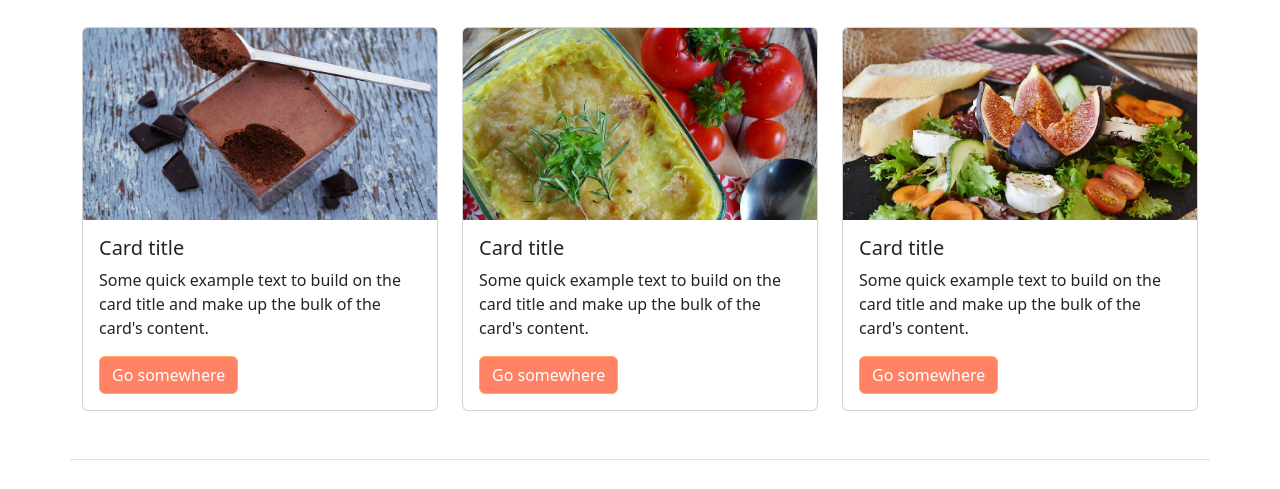
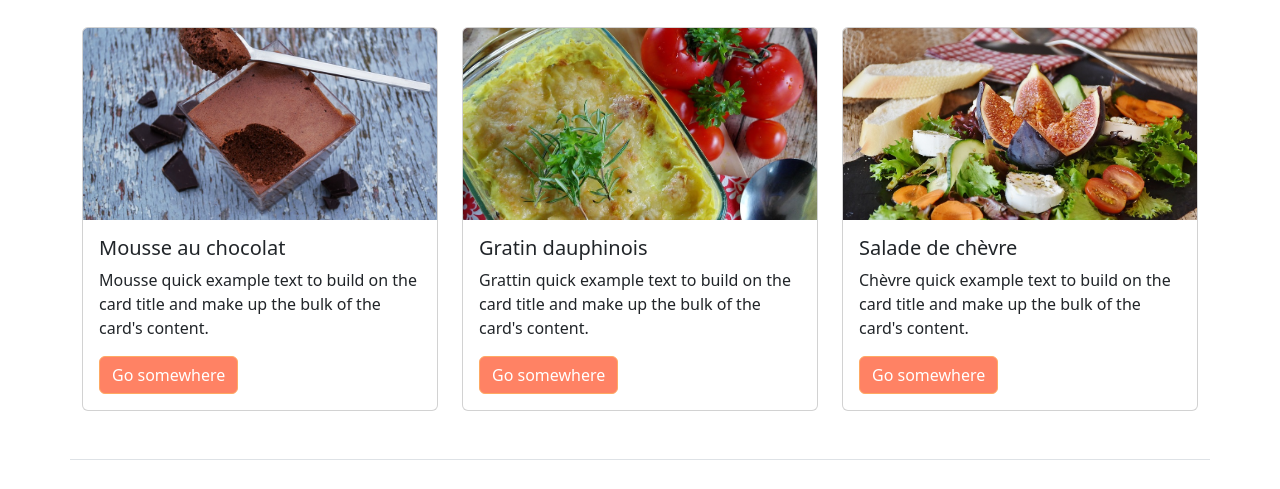
Before and after one commit to mohamedDVP/cuisinea, a PHP site: page / in a window 1280 px wide. Shown: the part 496-985 px from the top of the page. Run offline with PHP 8.4, Linux system fonts and the light colour scheme.

Commit message:
découpage pages

```diff
--- a/index.php
+++ b/index.php
@@ -1,36 +1,28 @@
-<!DOCTYPE html>
-<html lang="en">
-<head>
-    <meta charset="UTF-8">
-    <meta name="viewport" content="width=device-width, initial-scale=1.0">
-    <link href="https://cdn.jsdelivr.net/npm/bootstrap@5.3.2/dist/css/bootstrap.min.css" rel="stylesheet" integrity="sha384-T3c6CoIi6uLrA9TneNEoa7RxnatzjcDSCmG1MXxSR1GAsXEV/Dwwykc2MPK8M2HN" crossorigin="anonymous">
-    <link rel="stylesheet" href="assets/css/override-bootstrap.css">
-    <link rel="stylesheet" href="assets/css/style.css">
-    <script src="https://cdn.jsdelivr.net/npm/bootstrap@5.3.2/dist/js/bootstrap.bundle.min.js" integrity="sha384-C6RzsynM9kWDrMNeT87bh95OGNyZPhcTNXj1NW7RuBCsyN/o0jlpcV8Qyq46cDfL" crossorigin="anonymous"></script>
-    <title>Document</title>
-</head>
-<body>
-<div class="container">
-    <header class="d-flex flex-wrap align-items-center justify-content-center justify-content-md-between py-3 mb-4 border-bottom">
-      <div class="col-md-3 mb-2 mb-md-0">
-        <a href="index.php" class="d-inline-flex link-body-emphasis text-decoration-none">
-            <img src="assets/images/logo-cuisinea-horizontal.jpg" alt="Logo Cuisinea" width="250">
-        </a>
-      </div>
+<?php
+  require_once( 'templates/header.php');
+  define('_RECIPES_IMG_PATH_', 'uploads/recipes/');
 
-      <ul class="nav col-12 col-md-auto mb-2 justify-content-center mb-md-0">
-        <li><a href="#" class="nav-link px-2 link-secondary">Home</a></li>
-        <li><a href="#" class="nav-link px-2">Features</a></li>
-        <li><a href="#" class="nav-link px-2">Pricing</a></li>
-        <li><a href="#" class="nav-link px-2">FAQs</a></li>
-        <li><a href="#" class="nav-link px-2">About</a></li>
-      </ul>
+  $recipies = [
+        [
+          'title' => 'Mousse au chocolat',
+          'image' => '1-chocolate-au-mousse.jpg',
+          'description' => 'Mousse quick example text to build on the card title and make up the bulk of the card\'s content.'
+        ],
+        [
+          'title' => 'Gratin dauphinois',
+          'image' => '2-gratin-dauphinois.jpg',
+          'description' => 'Grattin quick example text to build on the card title and make up the bulk of the card\'s content.'
+        ],
+        [
+          'title' => 'Salade de chèvre',
+          'image' => '3-salade.jpg',
+          'description' => 'Chèvre quick example text to build on the card title and make up the bulk of the card\'s content.'
+        ]
+      ];
+?>
 
-      <div class="col-md-3 text-end">
-        <button type="button" class="btn btn-outline-primary me-2">Login</button>
-        <button type="button" class="btn btn-primary">Sign-up</button>
-      </div>
-    </header>
+
+
 
 
 
@@ -49,93 +41,19 @@
 
 
     <div class="row">
+      <?php foreach ($recipies as $recipe) {?>
         <div class="col-md-4">
             <div class="card">
-                <img src="uploads/recipes/1-chocolate-au-mousse.jpg" class="card-img-top" alt="...">
+                <img src="<?= _RECIPES_IMG_PATH_.$recipe["image"];?>" class="card-img-top" alt="...">
                 <div class="card-body">
-                    <h5 class="card-title">Card title</h5>
-                    <p class="card-text">Some quick example text to build on the card title and make up the bulk of the card's content.</p>
+                    <h5 class="card-title"><?= $recipe["title"];?></h5>
+                    <p class="card-text"><?= $recipe["description"];?></p>
                     <a href="#" class="btn btn-primary">Go somewhere</a>
                 </div>
             </div>
         </div>
-
-        <div class="col-md-4">
-            <div class="card">
-                <img src="uploads/recipes/2-gratin-dauphinois.jpg" class="card-img-top" alt="...">
-                <div class="card-body">
-                    <h5 class="card-title">Card title</h5>
-                    <p class="card-text">Some quick example text to build on the card title and make up the bulk of the card's content.</p>
-                    <a href="#" class="btn btn-primary">Go somewhere</a>
-                </div>
-            </div>
-        </div>
-
-        <div class="col-md-4">
-            <div class="card">
-                <img src="uploads/recipes/3-salade.jpg" class="card-img-top" alt="...">
-                <div class="card-body">
-                    <h5 class="card-title">Card title</h5>
-                    <p class="card-text">Some quick example text to build on the card title and make up the bulk of the card's content.</p>
-                    <a href="#" class="btn btn-primary">Go somewhere</a>
-                </div>
-            </div>
-        </div>
+        <?php } ?>
     </div>
 
 
-    <footer class="row row-cols-1 row-cols-sm-2 row-cols-md-5 py-5 my-5 border-top">
-    <div class="col mb-3">
-      <a href="/" class="d-flex align-items-center mb-3 link-body-emphasis text-decoration-none">
-        <svg class="bi me-2" width="40" height="32"><use xlink:href="#bootstrap"></use></svg>
-      </a>
-      <p class="text-body-secondary">© 2023</p>
-    </div>
-
-    <div class="col mb-3">
-
-    </div>
-
-    <div class="col mb-3">
-      <h5>Section</h5>
-      <ul class="nav flex-column">
-        <li class="nav-item mb-2"><a href="#" class="nav-link p-0 text-body-secondary">Home</a></li>
-        <li class="nav-item mb-2"><a href="#" class="nav-link p-0 text-body-secondary">Features</a></li>
-        <li class="nav-item mb-2"><a href="#" class="nav-link p-0 text-body-secondary">Pricing</a></li>
-        <li class="nav-item mb-2"><a href="#" class="nav-link p-0 text-body-secondary">FAQs</a></li>
-        <li class="nav-item mb-2"><a href="#" class="nav-link p-0 text-body-secondary">About</a></li>
-      </ul>
-    </div>
-
-    <div class="col mb-3">
-      <h5>Section</h5>
-      <ul class="nav flex-column">
-        <li class="nav-item mb-2"><a href="#" class="nav-link p-0 text-body-secondary">Home</a></li>
-        <li class="nav-item mb-2"><a href="#" class="nav-link p-0 text-body-secondary">Features</a></li>
-        <li class="nav-item mb-2"><a href="#" class="nav-link p-0 text-body-secondary">Pricing</a></li>
-        <li class="nav-item mb-2"><a href="#" class="nav-link p-0 text-body-secondary">FAQs</a></li>
-        <li class="nav-item mb-2"><a href="#" class="nav-link p-0 text-body-secondary">About</a></li>
-      </ul>
-    </div>
-
-    <div class="col mb-3">
-      <h5>Section</h5>
-      <ul class="nav flex-column">
-        <li class="nav-item mb-2"><a href="#" class="nav-link p-0 text-body-secondary">Home</a></li>
-        <li class="nav-item mb-2"><a href="#" class="nav-link p-0 text-body-secondary">Features</a></li>
-        <li class="nav-item mb-2"><a href="#" class="nav-link p-0 text-body-secondary">Pricing</a></li>
-        <li class="nav-item mb-2"><a href="#" class="nav-link p-0 text-body-secondary">FAQs</a></li>
-        <li class="nav-item mb-2"><a href="#" class="nav-link p-0 text-body-secondary">About</a></li>
-      </ul>
-    </div>
-  </footer>
-  </div>
-
-
-
-
-
-
-
-</body>
-</html>
+    <?php require_once( 'templates/footer.php');?>
--- /dev/null
+++ b/templates/header.php
@@ -0,0 +1,33 @@
+<!DOCTYPE html>
+<html lang="en">
+<head>
+    <meta charset="UTF-8">
+    <meta name="viewport" content="width=device-width, initial-scale=1.0">
+    <link href="https://cdn.jsdelivr.net/npm/bootstrap@5.3.2/dist/css/bootstrap.min.css" rel="stylesheet" integrity="sha384-T3c6CoIi6uLrA9TneNEoa7RxnatzjcDSCmG1MXxSR1GAsXEV/Dwwykc2MPK8M2HN" crossorigin="anonymous">
+    <link rel="stylesheet" href="assets/css/override-bootstrap.css">
+    <link rel="stylesheet" href="assets/css/style.css">
+    <script src="https://cdn.jsdelivr.net/npm/bootstrap@5.3.2/dist/js/bootstrap.bundle.min.js" integrity="sha384-C6RzsynM9kWDrMNeT87bh95OGNyZPhcTNXj1NW7RuBCsyN/o0jlpcV8Qyq46cDfL" crossorigin="anonymous"></script>
+    <title>Document</title>
+</head>
+<body>
+    <div class="container">
+        <header class="d-flex flex-wrap align-items-center justify-content-center justify-content-md-between py-3 mb-4 border-bottom">
+        <div class="col-md-3 mb-2 mb-md-0">
+            <a href="index.php" class="d-inline-flex link-body-emphasis text-decoration-none">
+                <img src="assets/images/logo-cuisinea-horizontal.jpg" alt="Logo Cuisinea" width="250">
+            </a>
+        </div>
+
+        <ul class="nav col-12 col-md-auto mb-2 justify-content-center mb-md-0">
+            <li><a href="#" class="nav-link px-2 link-secondary">Home</a></li>
+            <li><a href="#" class="nav-link px-2">Features</a></li>
+            <li><a href="#" class="nav-link px-2">Pricing</a></li>
+            <li><a href="#" class="nav-link px-2">FAQs</a></li>
+            <li><a href="#" class="nav-link px-2">About</a></li>
+        </ul>
+
+        <div class="col-md-3 text-end">
+            <button type="button" class="btn btn-outline-primary me-2">Login</button>
+            <button type="button" class="btn btn-primary">Sign-up</button>
+        </div>
+        </header>
```
Also changed, not shown: templates/footer.php (added, +48 -0 lines).
